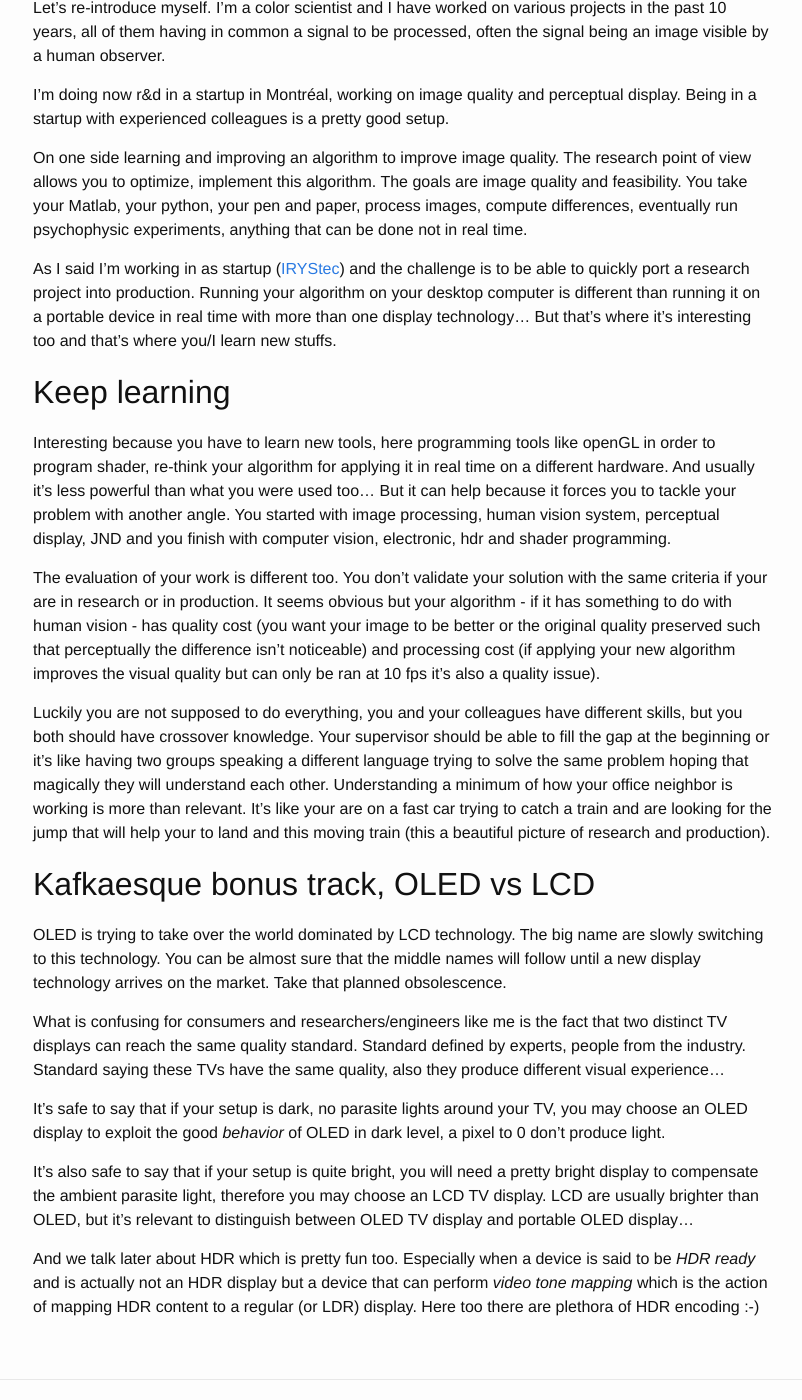
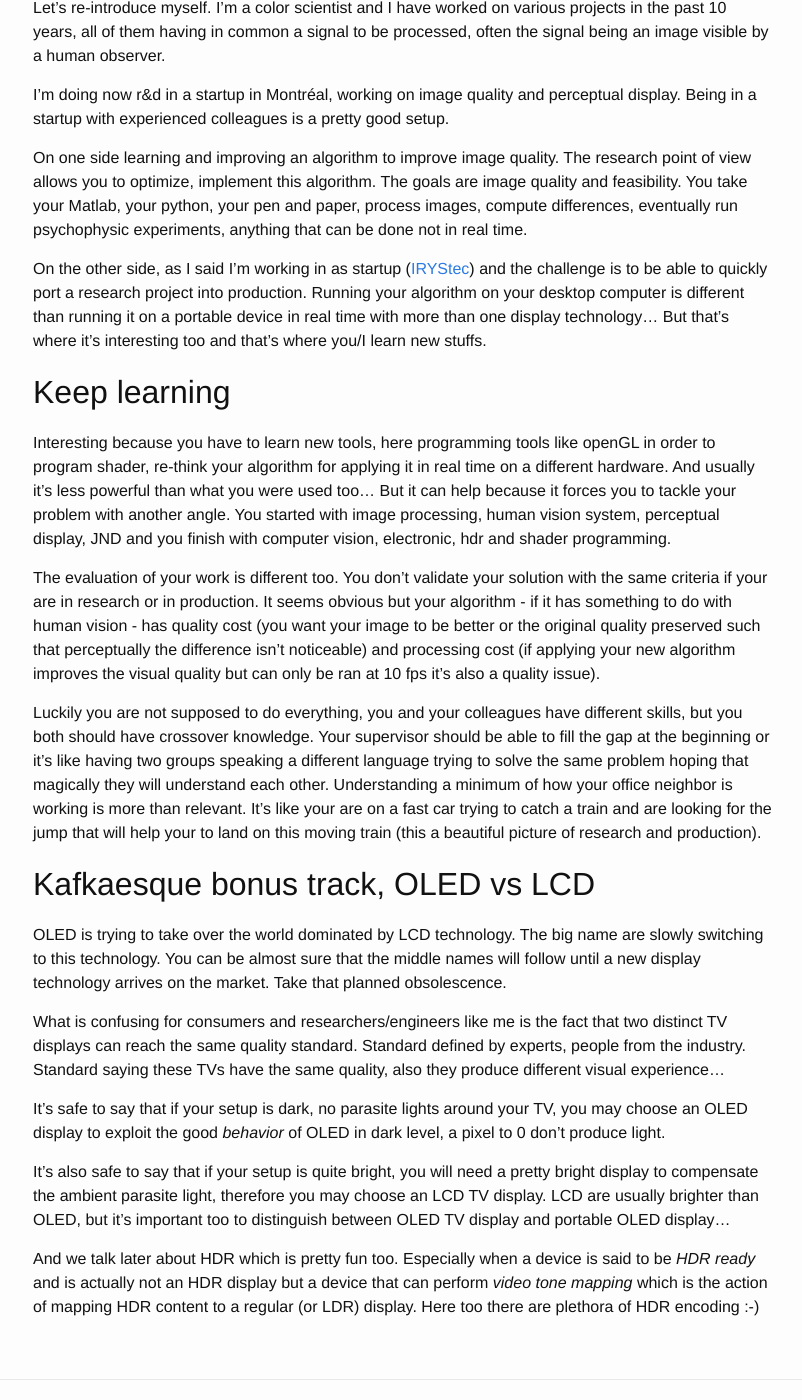
Before and after one commit to mrbonsoir/mrbonsoir.github.io, a Jekyll site: the page built from _posts/2018-02-06-One-year-in-a-startup.markdown, in a window 1280 px wide and 1400 px high, scrolled down 306 px. Shown: the whole window, without its empty margins (237-1039 px from the left). Built offline with Jekyll 4.4.1, drawn with Linux system fonts in a browser that asks for light colours.

Commit message:
some spell check needed to be checked#

```diff
--- a/_posts/2018-02-06-One-year-in-a-startup.markdown
+++ b/_posts/2018-02-06-One-year-in-a-startup.markdown
@@ -15,7 +15,7 @@ I'm doing now r&d in a startup in Montréal, working on image quality and percep
 
 On one side learning and improving an algorithm to improve image quality. The research point of view allows you to optimize, implement this algorithm. The goals are image quality and feasibility. You take your Matlab, your python, your pen and paper, process images, compute differences, eventually run psychophysic experiments, anything that can be done not in real time.
 
-As I said I'm working in as startup ([IRYStec][IRYStec-link]) and the challenge is to be able to quickly port a research project into production. Running your algorithm on your desktop computer is different than running it on a portable device in real time with more than one display technology... But that's where it's interesting too and that's where you/I learn new stuffs.
+On the other side, as I said I'm working in as startup ([IRYStec][IRYStec-link]) and the challenge is to be able to quickly port a research project into production. Running your algorithm on your desktop computer is different than running it on a portable device in real time with more than one display technology... But that's where it's interesting too and that's where you/I learn new stuffs.
 
 ## Keep learning
 
@@ -23,7 +23,7 @@ Interesting because you have to learn new tools, here programming tools like ope
 
 The evaluation of your work is different too. You don't validate your solution with the same criteria if your are in research or in production. It seems obvious but your algorithm - if it has something to do with human vision - has quality cost (you want your image to be better or the original quality preserved such that perceptually the difference isn't noticeable) and processing cost (if applying your new algorithm improves the visual quality but can only be ran at 10 fps it's also a quality issue).
 
-Luckily you are not supposed to do everything, you and your colleagues have different skills, but you both should have crossover knowledge. Your supervisor should be able to fill the gap at the beginning or it's like having two groups speaking a different language trying to solve the same problem hoping that magically they will understand each other. Understanding a minimum of how your office neighbor is working is more than relevant. It's like your are on a fast car trying to catch a train and are looking for the jump that will help your to land and this moving train (this a beautiful picture of research and production).
+Luckily you are not supposed to do everything, you and your colleagues have different skills, but you both should have crossover knowledge. Your supervisor should be able to fill the gap at the beginning or it's like having two groups speaking a different language trying to solve the same problem hoping that magically they will understand each other. Understanding a minimum of how your office neighbor is working is more than relevant. It's like your are on a fast car trying to catch a train and are looking for the jump that will help your to land on this moving train (this a beautiful picture of research and production).
 
 ## Kafkaesque bonus track, OLED vs LCD
 
@@ -33,12 +33,8 @@ What is confusing for consumers and researchers/engineers like me is the fact th
 
 It's safe to say that if your setup is dark, no parasite lights around your TV, you may choose an OLED display to exploit the good *behavior* of OLED in dark level, a pixel to 0 don't produce light.
 
-It's also safe to say that if your setup is quite bright, you will need a pretty bright display to compensate the ambient parasite light, therefore you may choose an LCD TV display. LCD are usually brighter than OLED, but it's relevant to distinguish between OLED TV display and portable OLED display...
+It's also safe to say that if your setup is quite bright, you will need a pretty bright display to compensate the ambient parasite light, therefore you may choose an LCD TV display. LCD are usually brighter than OLED, but it's important too to distinguish between OLED TV display and portable OLED display...
 
 And we talk later about HDR which is pretty fun too. Especially when a device is said to be *HDR ready* and is actually not an HDR display but a device that can perform *video tone mapping* which is the action of mapping HDR content to a regular (or LDR) display. Here too there are plethora of HDR encoding :-)
 
-
-
-
-
-[IRYStec-link]:https://http://www.irystec.com/
+[IRYStec-link]:https://www.irystec.com/
```
Also changed, not shown: 2 other files.
